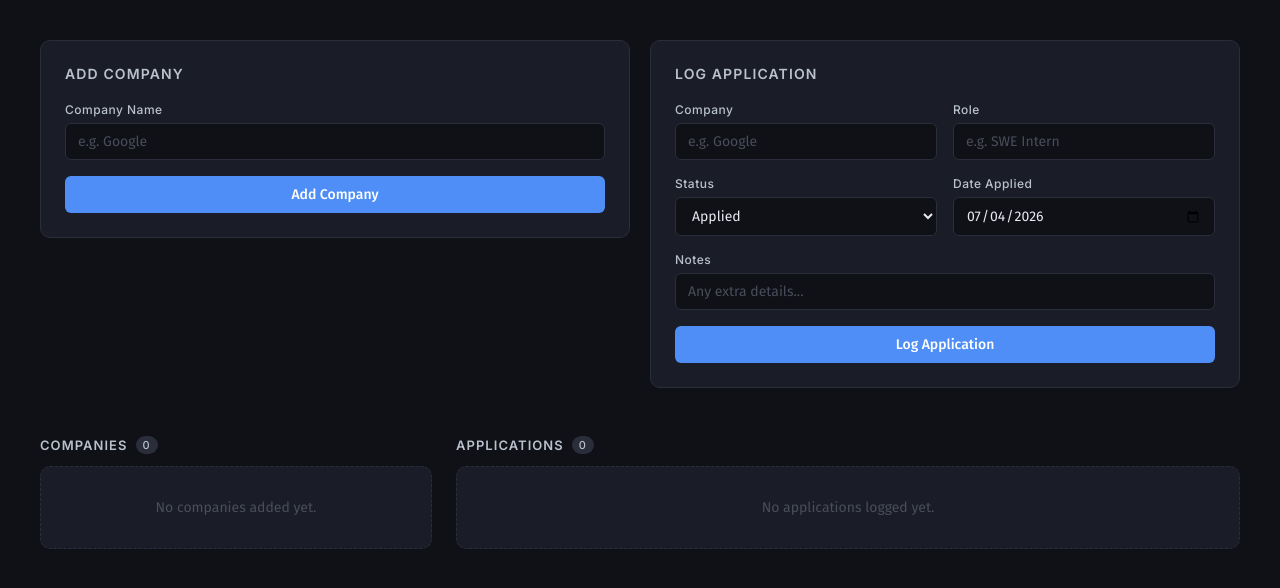
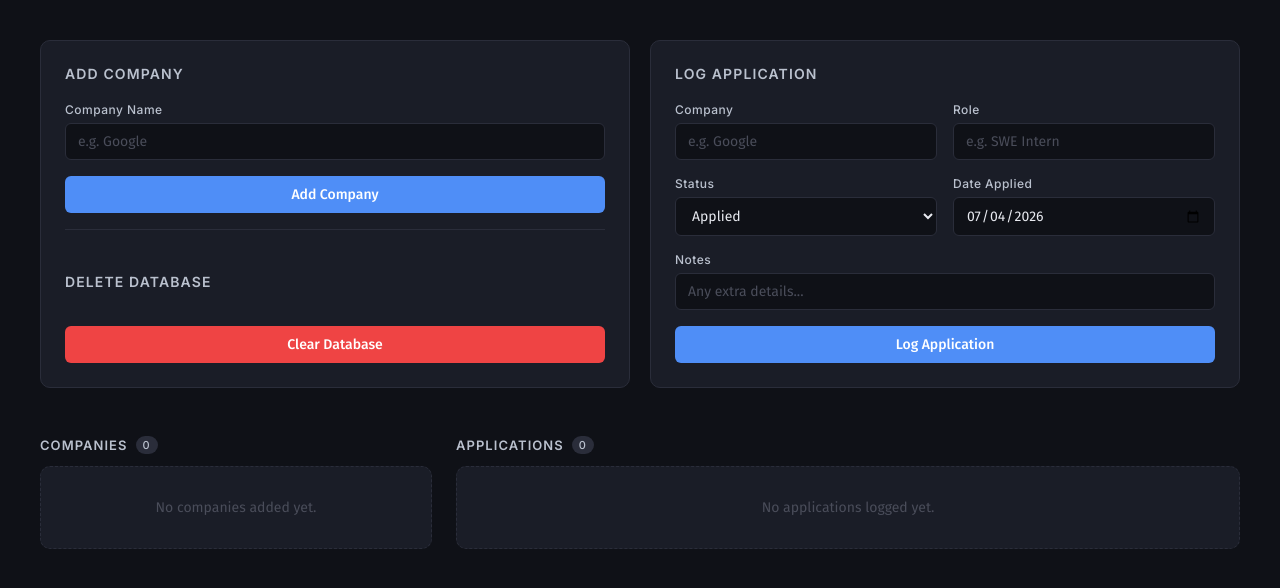
Before and after one commit to joew63/apply-tracker, a Flask app: page / in a window 1280 px wide. Shown: the part 99-687 px from the top of the page. Run offline with Flask 3, Linux system fonts and the light colour scheme; data that the repository does not hold is empty.

Commit message:
added clear database feature

```diff
--- a/static/style.css
+++ b/static/style.css
@@ -105,7 +105,7 @@ h1 {
     display: flex;
     gap: 20px;
     margin-bottom: 48px;
-    align-items: flex-start;
+    align-items: stretch;
 }
 
 /* ── Card ── */
@@ -126,6 +126,12 @@ h1 {
     letter-spacing: 0.08em;
     margin-bottom: 20px;
     font-family: "Inter", sans-serif;
+}
+
+.card:first-child {
+    display: flex;
+    flex-direction: column;
+    justify-content: space-between;
 }
 
 /* ── Form elements ── */
@@ -331,3 +337,16 @@ td.muted {
     font-size: 14px;
     transition: background-color 0.2s;
 }
+
+#card-top {
+    border-bottom: 1px solid var(--border);
+
+}
+
+.btn-danger {
+    background-color: #ef4444;
+}
+
+.btn-danger:hover {
+    background-color: #dc2626;
+}
--- a/templates/index.html
+++ b/templates/index.html
@@ -25,6 +25,7 @@
         <div class="forms-row">
 
             <div class="card">
+                <div id="card-top" style="padding-bottom: 16px;">
                     <h2 class="card-title">Add Company</h2>
                     <form action="/" method="POST">
                         <input type="hidden" name="form_type" value="add_company">
@@ -34,6 +35,17 @@
                         </div>
                         <button type="submit" class="btn">Add Company</button>
                     </form>
+                </div>
+                <div id="card-bottom" style="padding-top: 16px;">
+                    <h2 class="card-title">Delete Database</h2>
+                    <p id="clear-message" style="display: none; font-size: 13px; color: #22c55e; margin-bottom: 12px;">
+                        Database cleared successfully.
+                    </p>
+                    <form action="/" method="POST">
+                        <input type="hidden" name="form_type" value="clear_database">
+                        <button type="submit" class="btn btn-danger">Clear Database</button>
+                    </form>
+                </div>
             </div>
 
             <div class="card">
@@ -148,6 +160,15 @@
             dateInput.value = today;
         }
 
+        if (window.location.search.includes('cleared=true')) {
+            document.getElementById('clear-message').style.display = 'block';
+
+            setTimeout(() => {
+                document.getElementById('clear-message').style.display = 'none';
+                window.history.replaceState({}, document.title, '/');
+            }, 5000);
+        }
+
         function toggleTheme() {
             const current = document.documentElement.getAttribute('data-theme');
             const next = current === 'dark' ? 'light' : 'dark';
@@ -159,6 +180,24 @@
         function updateIcon(theme) {
             document.querySelector('.theme-icon').textContent = theme === 'dark' ? '☀️' : '🌙';
         }
+
+        const clearBtn = document.querySelector('.btn-danger');
+        let confirmed = false;
+
+        clearBtn.addEventListener('click', function(e) {
+            if (!confirmed) {
+                e.preventDefault();
+                clearBtn.textContent = 'Press again to confirm';
+                clearBtn.style.backgroundColor = '#dc2626';
+                confirmed = true;
+
+                setTimeout(() => {
+                    clearBtn.textContent = 'Clear Database';
+                    clearBtn.style.backgroundColor = '';
+                    confirmed = false;
+                }, 3000);
+            }
+        });
     </script>
 
 </body>
```
Lines whose indentation alone changed are shown as unchanged.
